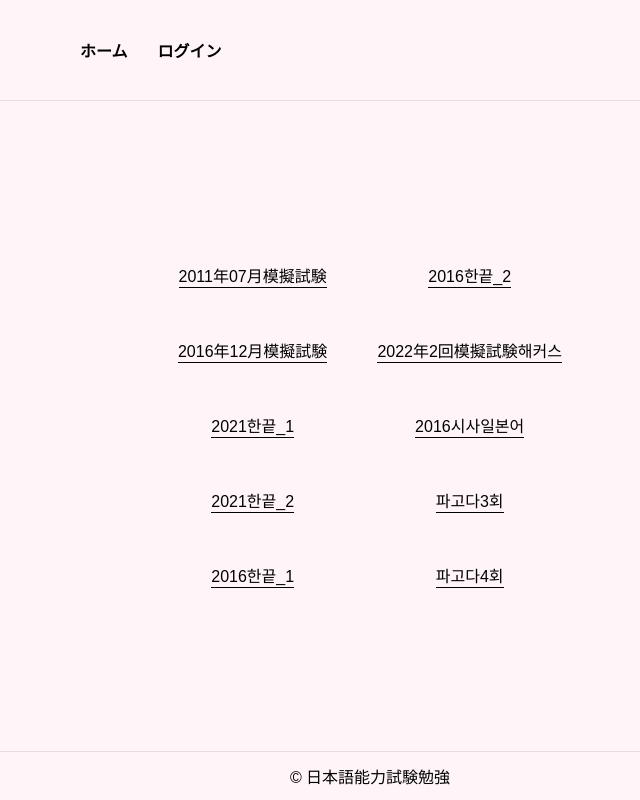
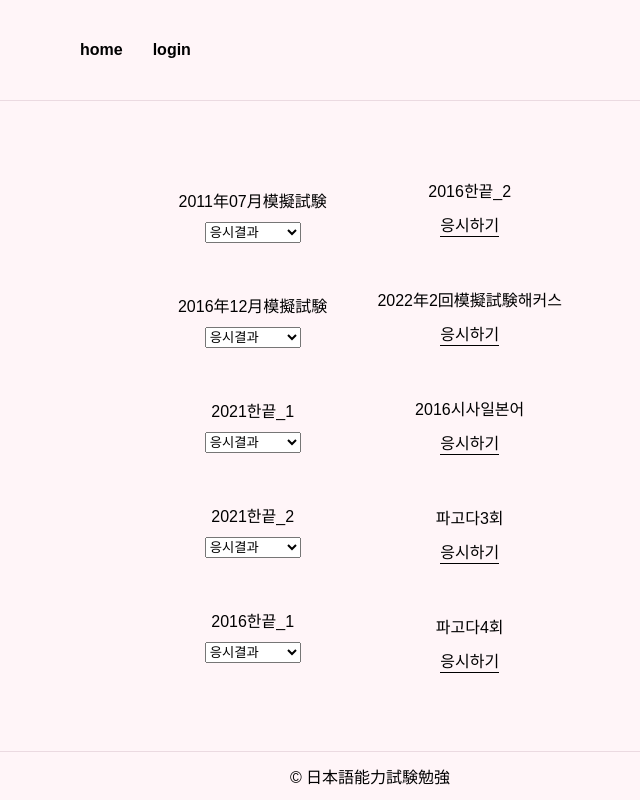
Before and after one commit to helloyoogs/jlptn1, a Next.js app: page /containers/main in a window 1280 px wide. Shown: the whole page, without its empty margins (270-910 px from the left). Built offline with nearby package versions, Linux system fonts and the light colour scheme; no server answers; a web font is replaced by a local one.

Commit message:
main 페이지 형식 응시결과 다시풀기 틀린문제풀기 응시기록삭제 메뉴 추가 진행중

```diff
--- a/src/app/components/header/header.tsx
+++ b/src/app/components/header/header.tsx
@@ -8,14 +8,13 @@ export default function Header() {
         <header>
             <div className={'header_nav'}>
                 <a className={'home_img'} href={'/containers/main'}></a>
-                <a href={'/containers/main'}>ホーム</a>
+                <a href={'/containers/main'}>home</a>
                 {userData ?
                     <>
-                        <a onClick={() => signOut({callbackUrl: "/"})}>ログアウト</a>
-                        <a href={'/containers/my'}>マイページ</a>
+                        <a onClick={() => signOut({callbackUrl: "/"})}>logout</a>
                     </>
                     :
-                    <a onClick={() => signIn("google", {callbackUrl: "/"})}>ログイン</a>
+                    <a onClick={() => signIn("google", {callbackUrl: "/"})}>login</a>
                 }
             </div>
         </header>
--- a/src/app/containers/main/main.css
+++ b/src/app/containers/main/main.css
@@ -15,11 +15,25 @@ header{
     flex-direction: column;
     gap: 50px;
 }
-.main_container .test_item_box a{
+.main_container .question_box_wrap{
+    display: flex;
+    flex-direction: column;
+}
+.main_container .question_box_wrap{
+    display: flex;
+    flex-direction: column;
+    align-items: center;
+    gap: 10px;
+}
+.main_container select{
+    width: max-content;
+    height: 21px;
+}
+.main_container .question_box_text{
     cursor: pointer;
     border-bottom: 1px solid #000000;
 }
-.main_container .test_item_box a:hover{
+.main_container .question_box_text:hover{
     border-bottom: 1px solid #CF3E75;
     color: #CF3E75;
 }
--- a/src/app/containers/main/page.tsx
+++ b/src/app/containers/main/page.tsx
@@ -12,24 +12,36 @@ export default function Main() {
     return (
         <div className={'main_container'}>
             <div className={'page_inner'}>
-                <Header />
+                <Header/>
                 <div className={'page_inner_wrap'}>
                     <div className={'test_item_box'}>
                         {firstHalf.map((questionSet, setIndex) => (
-                            <a key={setIndex} className={'question_box'} href={`/containers/test/` + setIndex}>
-                                {questionSet.name}
-                            </a>
+                            <div className={'question_box_wrap'}>
+                                <div key={setIndex} className={'question_box'}>
+                                    {questionSet.name}
+                                </div>
+                                <select name={"test"}>
+                                    <option value={"result"}>응시결과</option>
+                                    <option value={"reset"}>다시풀기</option>
+                                    <option value={"incorrect"}>틀린문제풀기</option>
+                                    <option value={"delete"}>응시기록삭제</option>
+                                </select>
+                            </div>
                         ))}
                     </div>
                     <div className={'test_item_box'}>
                         {secondHalf.map((questionSet, setIndex) => (
-                            <a key={halfIndex + setIndex} className={'question_box'} href={`/containers/test/` + (halfIndex + setIndex)}>
+                            <div className={'question_box_wrap'}>
+                            <div className={'question_box'}>
                                 {questionSet.name}
-                            </a>
+                            </div>
+                                <a key={halfIndex + setIndex} className={'question_box_text'}
+                                   href={`/containers/test/` + (halfIndex + setIndex)}>응시하기</a>
+                            </div>
                         ))}
                     </div>
                 </div>
-                <Footer />
+                <Footer/>
             </div>
         </div>
     );
--- /dev/null
+++ b/src/pages/api/incorrectData.js
@@ -0,0 +1,35 @@
+import connectDB from './db';
+import mongoose from 'mongoose';
+
+const DataModel = mongoose.model('test', {
+    user:String,
+    testId: Number,
+    content: Object,
+    submit:Boolean
+});
+const handler = async (req, res) => {
+    await connectDB();
+
+    switch (req.method) {
+        case 'GET':
+            try {
+                const findData = await DataModel.findOne({
+                    testId:req.query.testId,
+                    submit:true
+                });
+                if (findData) {
+                    console.log('GET successfully');
+                    res.status(200).json(findData);
+                } else {
+                    res.status(404).json({ message: 'Data not found' });
+                }
+            } catch (error) {
+                console.error('Error finding data from MongoDB:', error);
+                res.status(500).json({ message: 'Internal Server Error' });
+            }
+            break;
+
+    }
+};
+
+export default handler;
```
Also changed, not shown: src/app/containers/test/[id]/page.tsx (+2 -2 lines).
